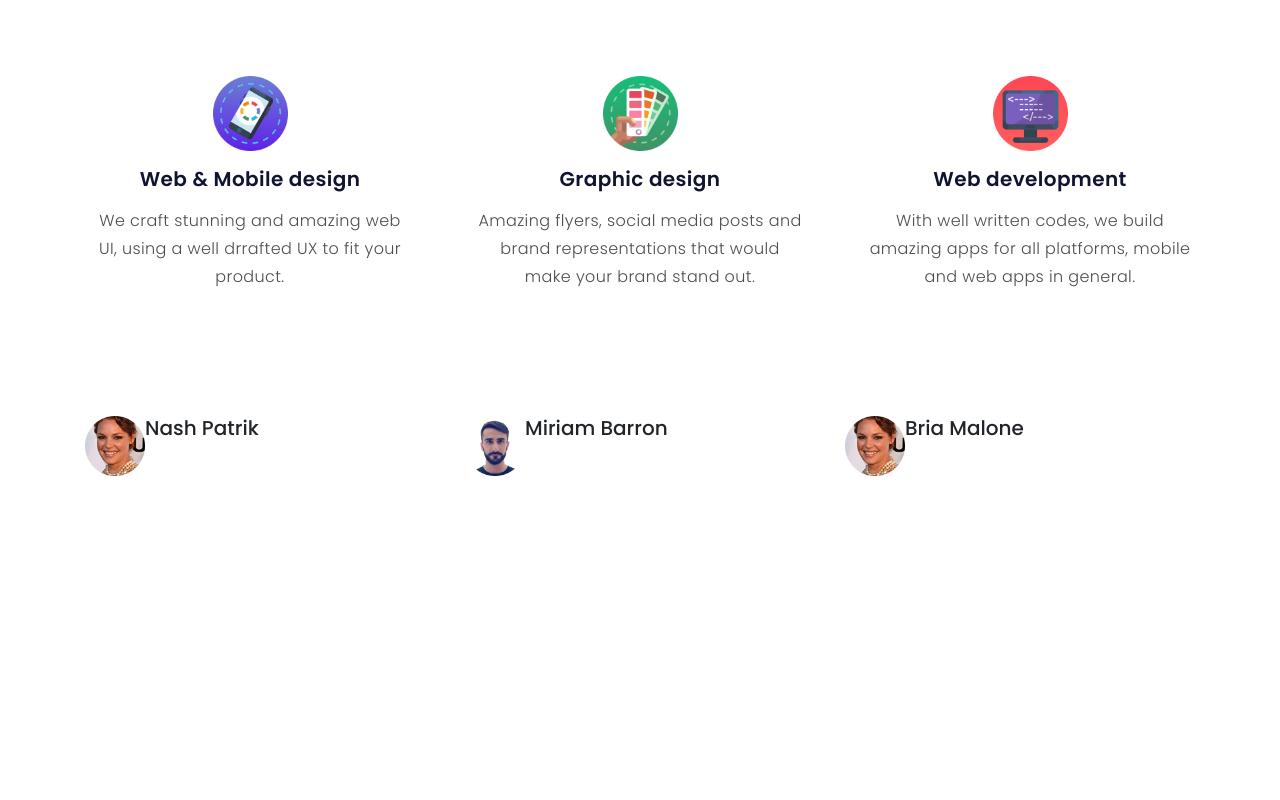
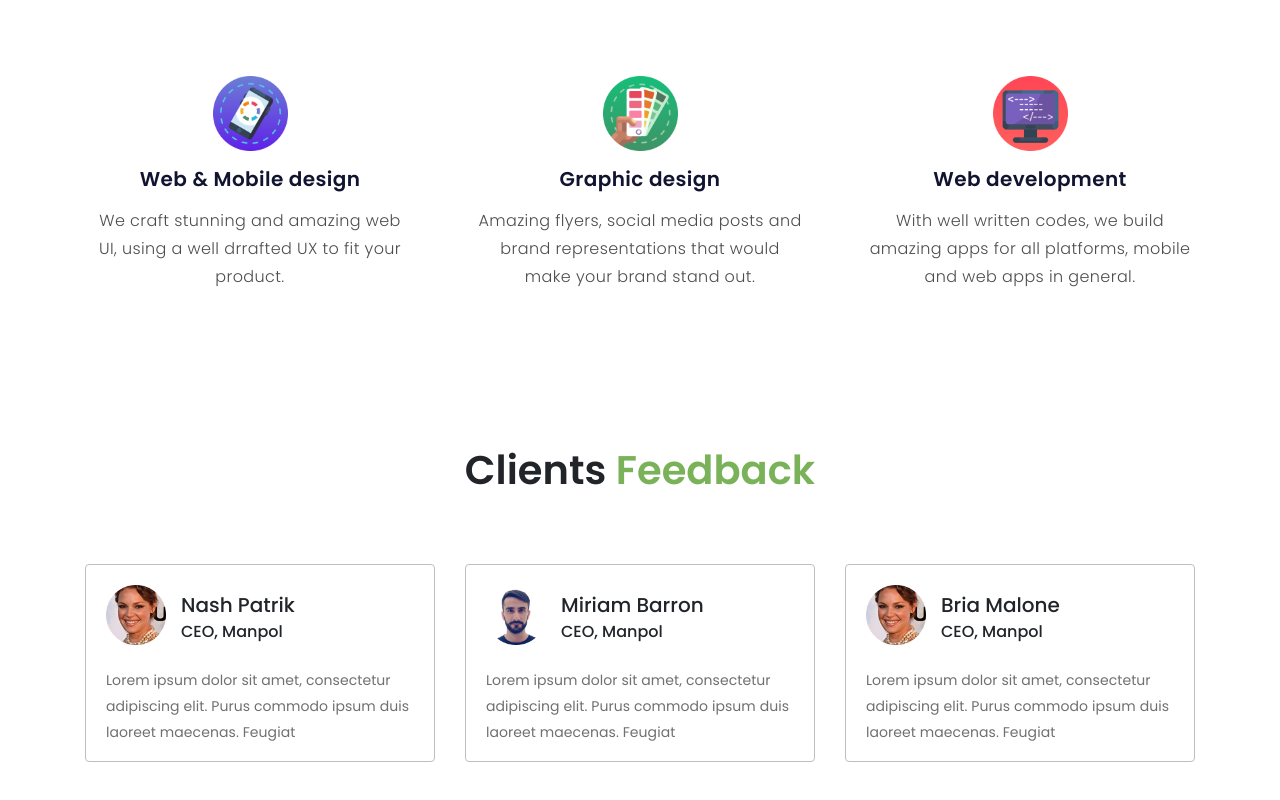
Before and after one commit to MsiIslam20/digital-agency-web-app, a React (Create React App) app: page / in a window 1280 px wide. Shown: the part 1137-1937 px from the top of the page. Before the commit the page ends 1613 px from the top, so only its background shows below. Built offline with nearby package versions, Linux system fonts and the light colour scheme.

Commit message:
footer added

```diff
--- a/src/components/Home/Review/Review.css
+++ b/src/components/Home/Review/Review.css
@@ -1,3 +1,29 @@
 .review-inner img{
     height: 60px;
 }
+.more{
+    margin-left: 15px;
+    margin-top: 5px;
+}
+.more h5{
+    font-size: 20px;
+    line-height: 30px;
+    margin-bottom: 0;
+}
+.more h6{
+    font-size: 16px;
+    line-height: 24px;
+}
+.review-inner{
+    border: 1px solid #BFBFBF;
+    box-sizing: border-box;
+    border-radius: 4px;
+    padding: 20px 5px 0px 20px;
+}
+.review-inner p{
+    font-size: 14px;
+    line-height: 26px;
+    letter-spacing: 0.005em;
+    color: #707070;
+    margin-top: 15px;
+}
--- a/src/components/Home/Review/Review.js
+++ b/src/components/Home/Review/Review.js
@@ -8,21 +8,21 @@ import './Review.css'
 const reviewData = [
     {
         name: 'Nash Patrik',
-        adderess: 'CEO, Manpol',
+        address: 'CEO, Manpol',
         description: 'Lorem ipsum dolor sit amet, consectetur adipiscing elit. Purus commodo ipsum duis laoreet maecenas. Feugiat ',
         img: customer1,
         key: 1,
     },
     {
         name: 'Miriam Barron',
-        adderess: 'CEO, Manpol',
+        address: 'CEO, Manpol',
         description: 'Lorem ipsum dolor sit amet, consectetur adipiscing elit. Purus commodo ipsum duis laoreet maecenas. Feugiat ',
         img: customer2,
         key: 1,
     },
     {
         name: 'Bria Malone',
-        adderess: 'CEO, Manpol',
+        address: 'CEO, Manpol',
         description: 'Lorem ipsum dolor sit amet, consectetur adipiscing elit. Purus commodo ipsum duis laoreet maecenas. Feugiat ',
         img: customer1,
         key: 1,
@@ -31,9 +31,12 @@ const reviewData = [
 
 const Review = () => {
     return (
-        <section className="review-wrapper">
+        <section className="review-wrapper section-padding pt-0">
             <div className="container">
                 <div className="row">
+                    <div className="col-md-12">
+                        <h1 className="title">Clients <span>Feedback</span></h1>
+                    </div>
                     {
                         reviewData.map(review => <SingleReview review={review} key={review.key}></SingleReview>)
                     }
--- a/src/components/Home/Review/SingleReview.js
+++ b/src/components/Home/Review/SingleReview.js
@@ -11,6 +11,7 @@ const SingleReview = ({review}) => {
                         <h6>{review.address}</h6>
                     </div>
                 </div>
+                <p>{review.description}</p>
             </div>
         </div>
     );
```
Also changed, not shown: src/components/Home/Footer/Footer.js (added, +20 -0 lines), src/components/Home/Footer/Footer.css (added).
